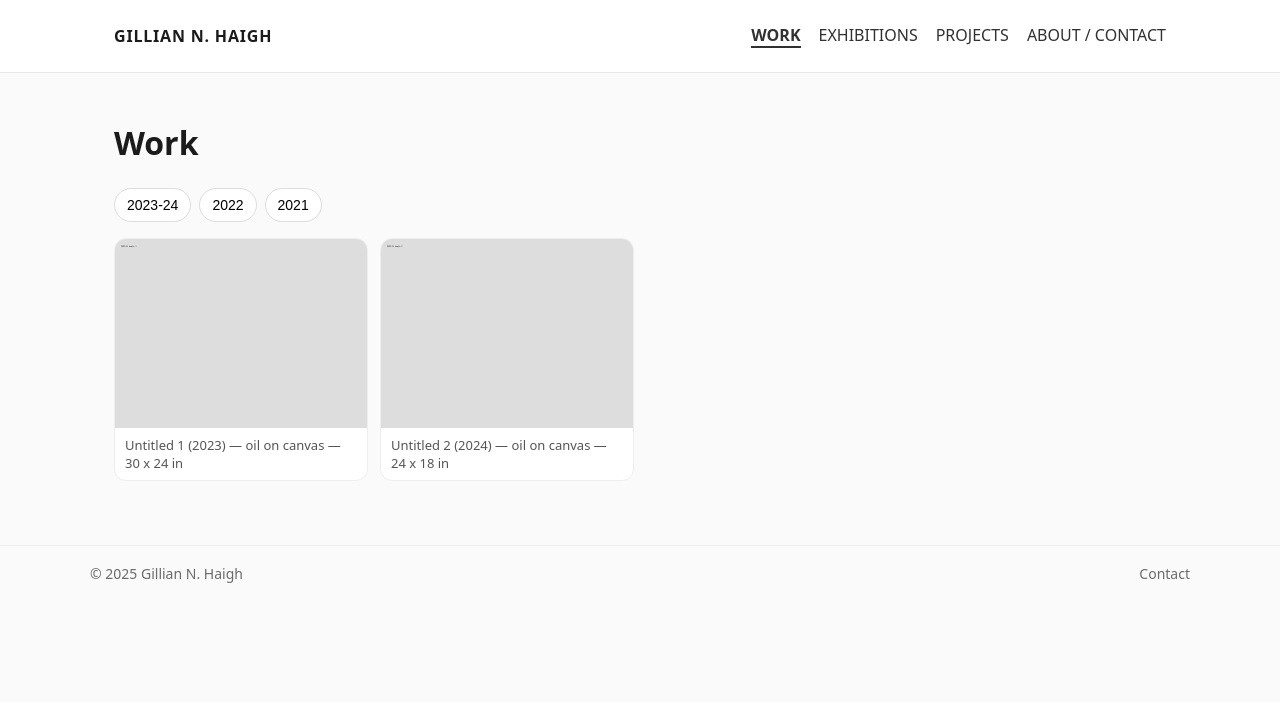
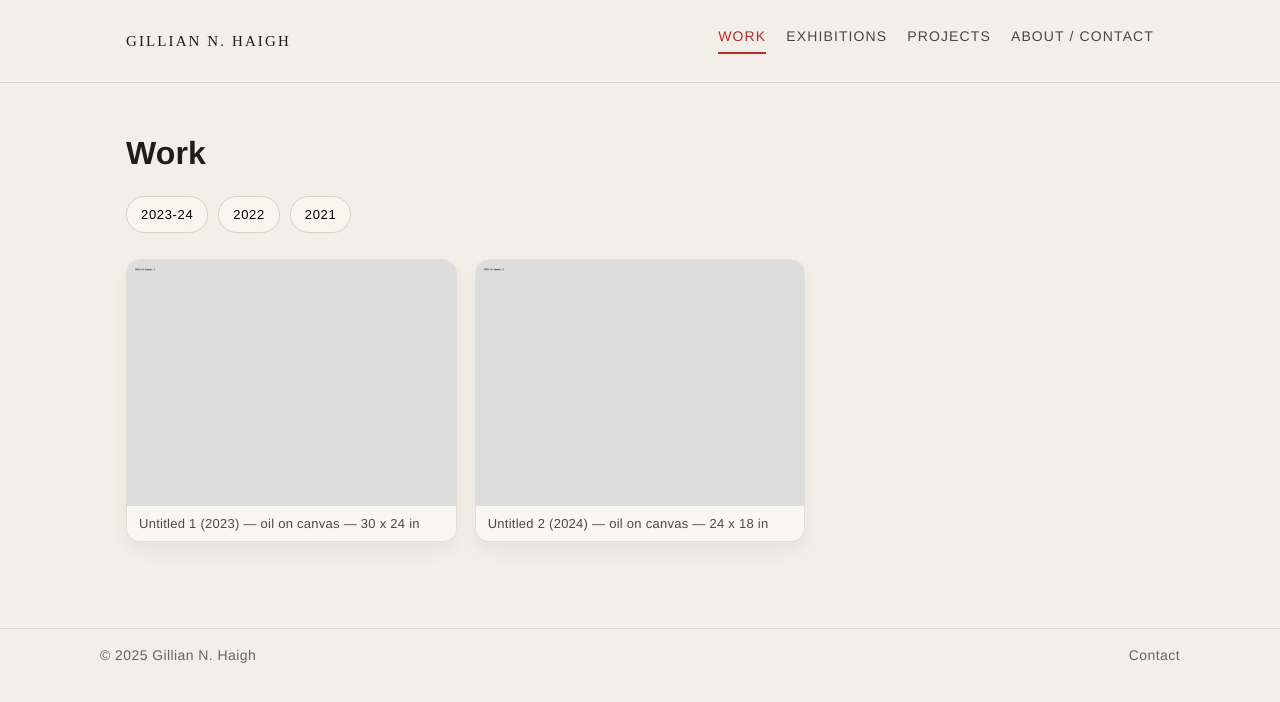
Before and after one commit to rsteth/gillians-static-site, a plain HTML site: page work/index.html in a window 1280 px wide. Drawn offline with Linux system fonts and the light colour scheme.

Commit message:
Restyle site with warm gallery aesthetic

```diff
--- a/assets/css/style.css
+++ b/assets/css/style.css
@@ -1,41 +1,114 @@
 
-:root{--bg:#fafafa;--fg:#1b1b1b;--muted:#6b6b6b;--accent:#111;--maxw:1100px}
+:root{
+  --bg:#f3efe8;
+  --fg:#201c1a;
+  --muted:#6c625f;
+  --accent:#b62d2d;
+  --maxw:1080px;
+}
+
 *{box-sizing:border-box}
-html,body{margin:0;padding:0;background:var(--bg);color:var(--fg);font-family: ui-sans-serif, system-ui, -apple-system, Segoe UI, Roboto, Helvetica, Arial}
+@font-face{font-family:'Canela';src:local('Times New Roman');font-weight:400;font-style:normal}
+html,body{
+  margin:0;padding:0;
+  background:var(--bg);
+  color:var(--fg);
+  font-family:"Helvetica Neue", Arial, sans-serif;
+  letter-spacing:.01em;
+}
+
 a{color:inherit;text-decoration:none}
 img{max-width:100%;height:auto;display:block}
-.container{max-width:var(--maxw);margin:0 auto;padding:24px}
-.site-header{border-bottom:1px solid #e8e8e8;background:#fff;position:sticky;top:0;z-index:40}
-.nav{display:flex;align-items:center;gap:24px;justify-content:space-between}
-.brand{font-weight:700;letter-spacing:.05em}
-.menu{display:flex;gap:18px;flex-wrap:wrap}
-.menu a{opacity:.9}
-.menu a.active{font-weight:600;border-bottom:2px solid var(--fg)}
+
+.container{max-width:var(--maxw);margin:0 auto;padding:28px 26px}
+
+.site-header{
+  border-bottom:1px solid #d9d2cc;
+  background:rgba(243,239,232,.9);
+  backdrop-filter:blur(6px);
+  position:sticky;top:0;z-index:40;
+}
+
+.nav{display:flex;align-items:center;gap:18px;justify-content:space-between}
+.brand{
+  font-family:'Canela', "Times New Roman", serif;
+  font-weight:500;
+  letter-spacing:.14em;
+  font-size:15px;
+}
+.menu{display:flex;gap:20px;flex-wrap:wrap;font-size:14px;letter-spacing:.08em}
+.menu a{opacity:.8;padding-bottom:8px;border-bottom:2px solid transparent;text-transform:uppercase}
+.menu a:hover{opacity:1;border-color:#c2b8b1}
+.menu a.active{opacity:1;border-color:var(--accent);color:var(--accent)}
+
 .mobile-toggle{display:none}
 @media (max-width:760px){
   .menu{display:none}
-  .mobile-toggle{display:inline-flex;border:1px solid #ddd;border-radius:10px;padding:8px 10px;background:#fff}
-  .menu.open{display:flex;flex-direction:column;gap:10px;padding:12px 0}
+  .mobile-toggle{
+    display:inline-flex;align-items:center;gap:6px;
+    border:1px solid #d6cfc8;border-radius:14px;
+    padding:8px 12px;background:#fff;color:var(--fg);
+    font-size:13px;text-transform:uppercase;letter-spacing:.08em;
+  }
+  .menu.open{
+    display:flex;flex-direction:column;gap:10px;padding:14px 0;margin-top:10px;
+    width:100%;
+  }
 }
-.hero{padding:72px 0 32px}
-.hero h1{font-size:clamp(28px,4vw,42px);margin:0 0 8px}
-.hero p{color:var(--muted);margin:4px 0 0}
-.grid{display:grid;grid-template-columns:repeat(12,1fr);gap:14px}
-.card{grid-column:span 4;background:#fff;border:1px solid #eee;border-radius:16px;overflow:hidden;box-shadow:0 1px 2px rgba(0,0,0,.04)}
-.card .meta{padding:12px 14px;color:var(--muted);font-size:14px}
+
+.hero{padding:86px 0 36px;border-bottom:1px solid #d9d2cc;margin-bottom:22px}
+.hero h1{
+  font-family:'Canela', "Times New Roman", serif;
+  font-size:clamp(30px,4.2vw,48px);
+  margin:0 0 6px;
+  letter-spacing:.04em;
+}
+.hero p{color:var(--muted);margin:6px 0 0;font-size:17px}
+
+.grid{display:grid;grid-template-columns:repeat(12,1fr);gap:18px}
+.card{
+  grid-column:span 4;
+  background:#f9f6f0;
+  border:1px solid #e3dcd4;
+  border-radius:18px;
+  overflow:hidden;
+  box-shadow:0 8px 18px rgba(0,0,0,.04);
+  transition:transform .2s ease, box-shadow .2s ease;
+}
+.card:hover{transform:translateY(-4px);box-shadow:0 16px 28px rgba(0,0,0,.08)}
+.card .meta{padding:12px 15px;color:var(--muted);font-size:14px;letter-spacing:.02em}
 @media (max-width:1024px){.card{grid-column:span 6}}
 @media (max-width:640px){.card{grid-column:span 12}}
-.filters{display:flex;gap:8px;flex-wrap:wrap;margin-bottom:16px}
-.tab{border:1px solid #ddd;background:#fff;border-radius:999px;padding:8px 12px;font-size:14px;cursor:pointer}
-.tab.active{background:#111;color:#fff;border-color:#111}
-.gallery{columns:4 240px;column-gap:12px}
-.thumb{break-inside:avoid;margin:0 0 12px;position:relative;border-radius:12px;overflow:hidden;border:1px solid #eee;background:#fff}
-.thumb figcaption{padding:8px 10px;color:#555;font-size:13px}
-.thumb img{width:100%;height:auto}
-.lightbox{position:fixed;inset:0;background:rgba(0,0,0,.9);display:none;align-items:center;justify-content:center;padding:24px}
+
+.filters{display:flex;gap:10px;flex-wrap:wrap;margin:12px 0 18px}
+.tab{
+  border:1px solid #d6cfc8;
+  background:#f9f6f0;
+  border-radius:999px;
+  padding:10px 14px;
+  font-size:13px;
+  cursor:pointer;
+  letter-spacing:.05em;
+  transition:background .2s ease,color .2s ease,border-color .2s ease;
+}
+.tab:hover{border-color:#c8bfb7}
+.tab.active{background:var(--accent);color:#fff;border-color:var(--accent)}
+
+.gallery{columns:3 260px;column-gap:18px;padding:8px 0}
+.thumb{
+  break-inside:avoid;margin:0 0 14px;position:relative;
+  border-radius:14px;overflow:hidden;
+  border:1px solid #e3dcd4;background:#fff;
+  box-shadow:0 10px 18px rgba(0,0,0,.05);
+}
+.thumb figcaption{padding:10px 12px;color:#514741;font-size:13px;letter-spacing:.02em;background:rgba(249,246,240,.8)}
+.thumb img{width:100%;height:auto;display:block}
+
+.lightbox{position:fixed;inset:0;background:rgba(18,16,15,.9);display:none;align-items:center;justify-content:center;padding:24px}
 .lightbox.open{display:flex}
-.lightbox img{max-height:90vh;border-radius:12px}
-.lightbox .caption{color:#eee;margin-top:10px;text-align:center}
-.lightbox .close{position:absolute;top:12px;right:12px;background:#fff;border-radius:999px;border:none;padding:8px 12px;cursor:pointer}
-.site-footer{border-top:1px solid #eee;margin-top:40px}
-.site-footer .inner{display:flex;justify-content:space-between;gap:10px;flex-wrap:wrap;color:var(--muted);font-size:14px;padding:18px 0}
+.lightbox img{max-height:90vh;border-radius:14px;box-shadow:0 18px 42px rgba(0,0,0,.5)}
+.lightbox .caption{color:#f0ebe5;margin-top:12px;text-align:center;font-size:15px}
+.lightbox .close{position:absolute;top:14px;right:14px;background:#fff;border-radius:999px;border:1px solid #d9d2cc;padding:9px 13px;cursor:pointer;font-size:12px;letter-spacing:.05em;text-transform:uppercase}
+
+.site-footer{border-top:1px solid #d9d2cc;margin-top:50px}
+.site-footer .inner{display:flex;justify-content:space-between;gap:10px;flex-wrap:wrap;color:var(--muted);font-size:14px;padding:18px 0;letter-spacing:.03em}
```
